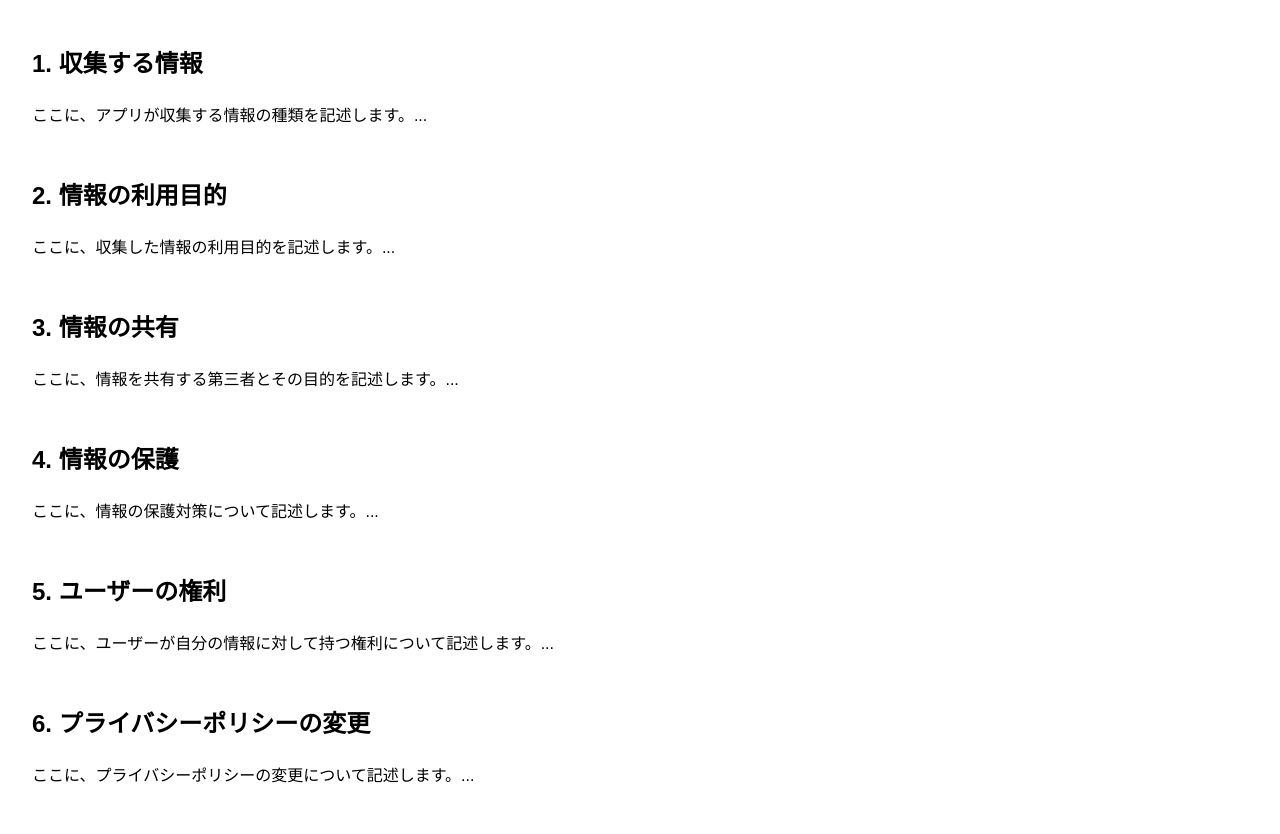
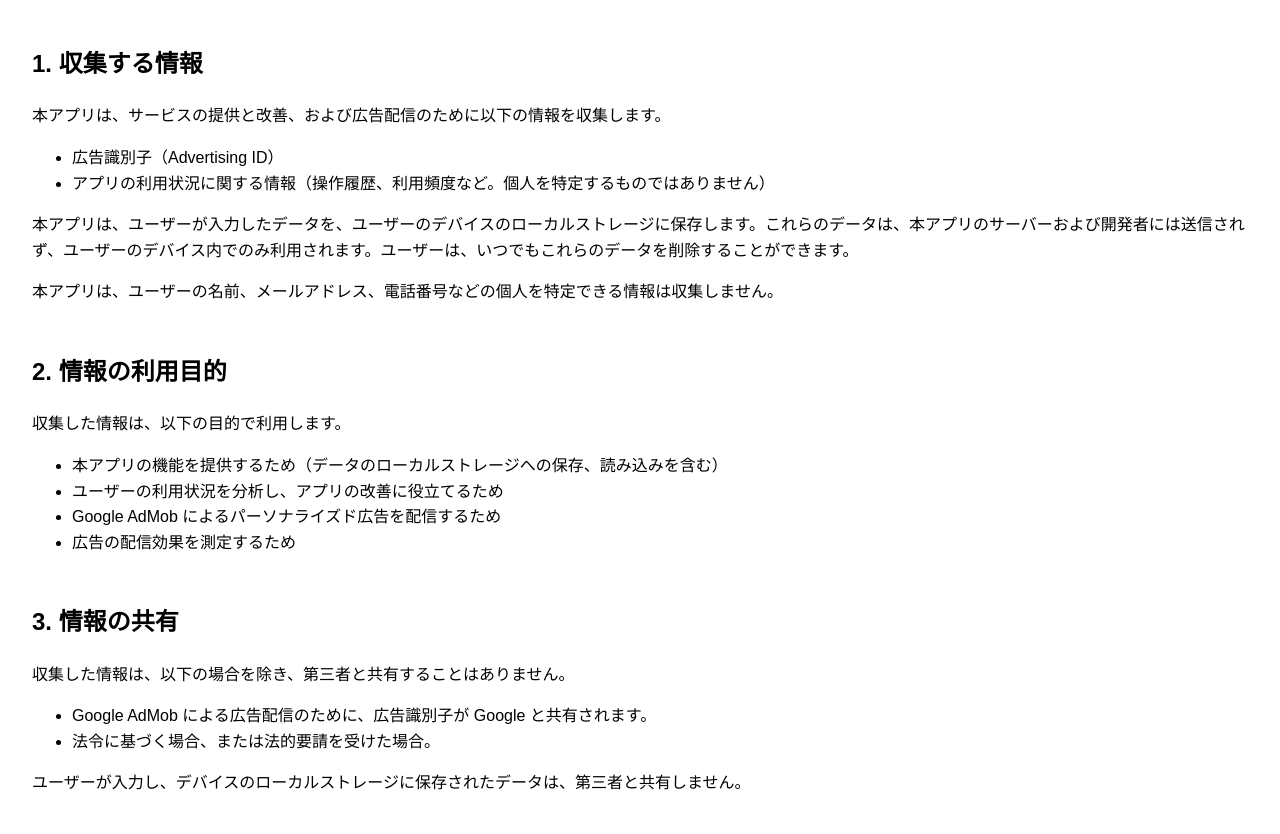
Before and after one commit to tak0223/privacy-policy, a plain HTML site: page index.html in a window 1280 px wide. Shown: the part 118-952 px from the top of the page. Drawn offline with Linux system fonts and the light colour scheme.

Commit message:
Update index.html

```diff
--- a/index.html
+++ b/index.html
@@ -19,25 +19,44 @@
     <h1>プライバシーポリシー</h1>
 
     <h2>1. 収集する情報</h2>
-    <p>ここに、アプリが収集する情報の種類を記述します。...</p>
+    <p>本アプリは、サービスの提供と改善、および広告配信のために以下の情報を収集します。</p>
+    <ul>
+        <li>広告識別子（Advertising ID）</li>
+        <li>アプリの利用状況に関する情報（操作履歴、利用頻度など。個人を特定するものではありません）</li>
+    </ul>
+    <p>本アプリは、ユーザーが入力したデータを、ユーザーのデバイスのローカルストレージに保存します。これらのデータは、本アプリのサーバーおよび開発者には送信されず、ユーザーのデバイス内でのみ利用されます。ユーザーは、いつでもこれらのデータを削除することができます。</p>
+    <p>本アプリは、ユーザーの名前、メールアドレス、電話番号などの個人を特定できる情報は収集しません。</p>
 
     <h2>2. 情報の利用目的</h2>
-    <p>ここに、収集した情報の利用目的を記述します。...</p>
+    <p>収集した情報は、以下の目的で利用します。</p>
+    <ul>
+        <li>本アプリの機能を提供するため（データのローカルストレージへの保存、読み込みを含む）</li>
+        <li>ユーザーの利用状況を分析し、アプリの改善に役立てるため</li>
+        <li>Google AdMob によるパーソナライズド広告を配信するため</li>
+        <li>広告の配信効果を測定するため</li>
+    </ul>
 
     <h2>3. 情報の共有</h2>
-    <p>ここに、情報を共有する第三者とその目的を記述します。...</p>
+    <p>収集した情報は、以下の場合を除き、第三者と共有することはありません。</p>
+    <ul>
+        <li>Google AdMob による広告配信のために、広告識別子が Google と共有されます。</li>
+        <li>法令に基づく場合、または法的要請を受けた場合。</li>
+    </ul>
+    <p>ユーザーが入力し、デバイスのローカルストレージに保存されたデータは、第三者と共有しません。</p>
 
     <h2>4. 情報の保護</h2>
-    <p>ここに、情報の保護対策について記述します。...</p>
+    <p>本アプリは、収集した情報およびユーザーのデバイスに保存されたデータを、不正アクセス、紛失、破壊、改ざん、漏洩から保護するために、適切な技術的および組織的対策を講じています。</p>
 
     <h2>5. ユーザーの権利</h2>
-    <p>ここに、ユーザーが自分の情報に対して持つ権利について記述します。...</p>
+    <p>ユーザーは、デバイスの設定から、パーソナライズド広告の配信をオプトアウトすることができます。オプトアウトの方法については、お使いのデバイスのヘルプページなどをご参照ください。</p>
+    <p>ユーザーは、本アプリの機能を利用して、いつでもローカルストレージに保存されたデータを削除することができます。</p>
 
     <h2>6. プライバシーポリシーの変更</h2>
-    <p>ここに、プライバシーポリシーの変更について記述します。...</p>
+    <p>本プライバシーポリシーは、必要に応じて改定されることがあります。重要な変更がある場合は、アプリ内でお知らせします。</p>
 
     <h2>7. お問い合わせ先</h2>
-    <p>ここに、プライバシーポリシーに関する問い合わせ先を記述します。...</p>
+    <p>本プライバシーポリシーに関するお問い合わせは、下記までお願いいたします。</p>
+    <p>mjtakeru0223gmail.com</p>
 
 </body>
 </html>
```
